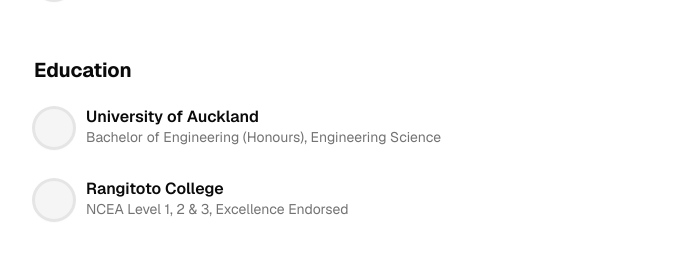
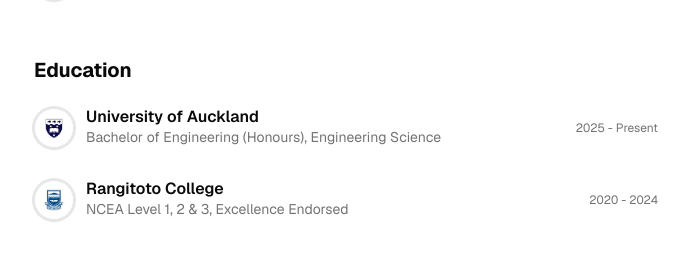
Before and after one commit to avi-nz/portfolio, a Next.js app: page / in a window 1280 px wide. Shown: the part 934-1204 px from the top of the page, without its empty margins (294-983 px from the left). Built offline with nearby package versions, Linux system fonts and the light colour scheme.

Commit message:
added edu section

```diff
--- a/src/app/page.tsx
+++ b/src/app/page.tsx
@@ -103,11 +103,9 @@ export default function Page() {
                     </div>
                   </div>
                   <div className="flex items-center gap-1 text-xs tabular-nums text-muted-foreground text-right flex-none">
-                    {education.start && (
-                      <span>
-                        {education.start} - {education.end}
-                      </span>
-                    )}
+                    <span>
+                      {education.start} - {education.end}
+                    </span>
                   </div>
                 </Link>
               </BlurFade>
--- a/src/data/resume.tsx
+++ b/src/data/resume.tsx
@@ -160,17 +160,17 @@ export const DATA = {
       school: "University of Auckland",
       href: "https://www.auckland.ac.nz",
       degree: "Bachelor of Engineering (Honours), Engineering Science",
-      logoUrl: "",
-      start: "",
-      end: "",
+      logoUrl: "/uoa.jpg",
+      start: "2025",
+      end: "Present",
     },
     {
       school: "Rangitoto College",
       href: "https://www.rangitoto.school.nz",
       degree: "NCEA Level 1, 2 & 3, Excellence Endorsed",
-      logoUrl: "",
-      start: "",
-      end: "",
+      logoUrl: "/rangitoto.jpg",
+      start: "2020",
+      end: "2024",
     },
   ],
   projects: [
```
Also changed, not shown: public/rangitoto.jpg (added), public/uoa.jpg (added).
